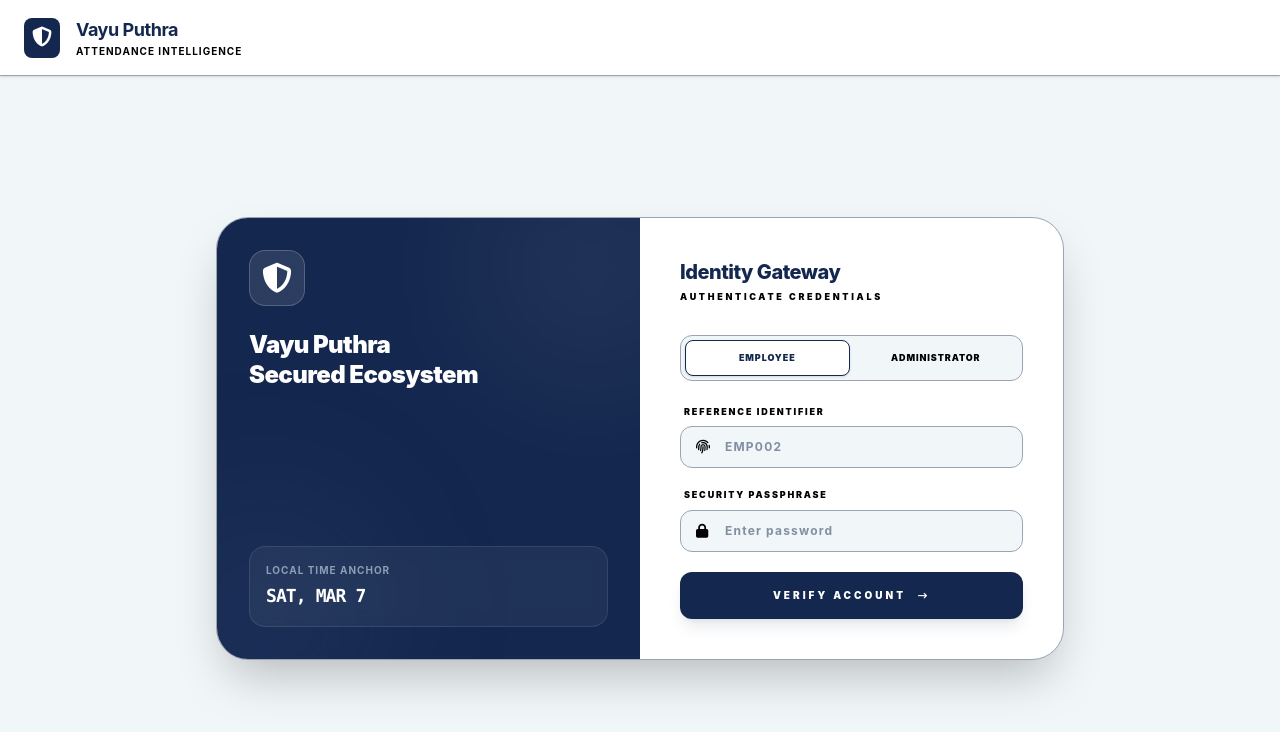
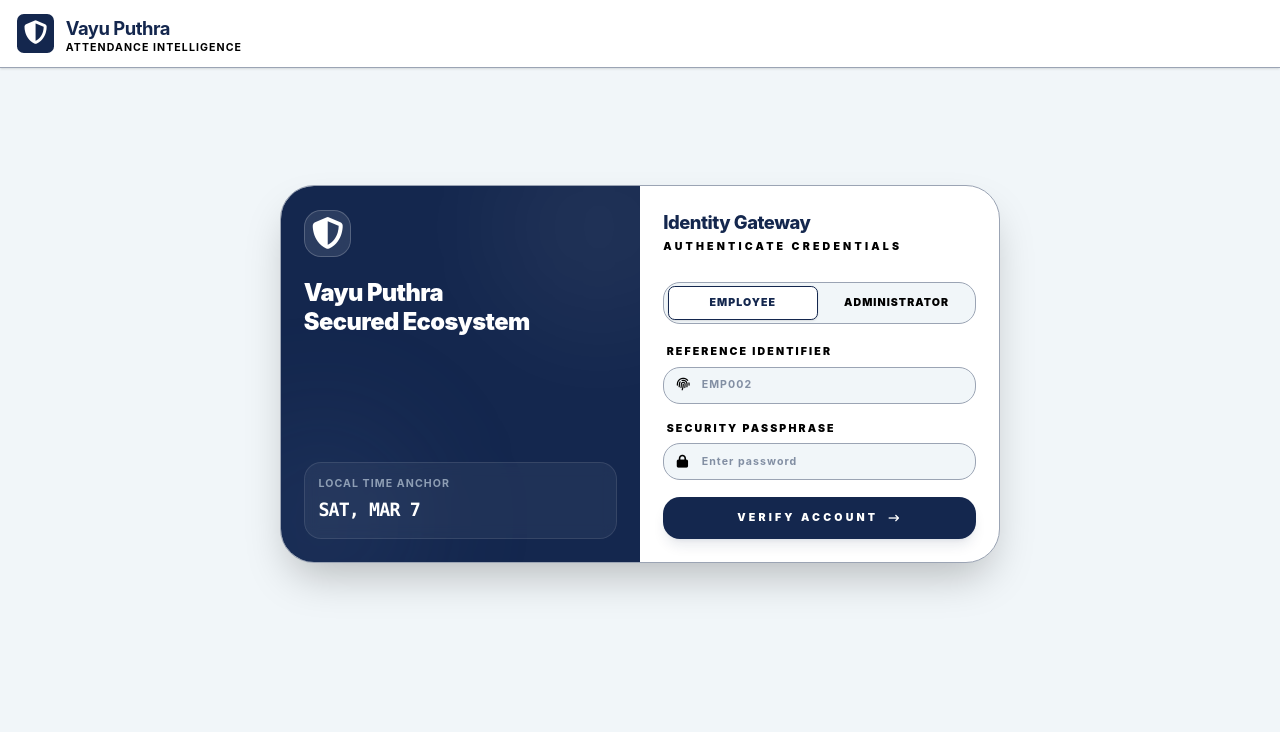
Before and after one commit to MrPavan02/attendance-demo, a React (Vite) app in the folder frontend/: page / in a window 1280 px wide. Shown: the top 732 px of the page. Built offline with nearby package versions, Linux system fonts and the light colour scheme; no server answers.

Commit message:
Update Layout.tsx

```diff
--- a/frontend/components/Layout.tsx
+++ b/frontend/components/Layout.tsx
@@ -5,46 +5,48 @@ interface LayoutProps {
   children: React.ReactNode;
   user: { name: string; id: string } | null;
   onLogout: () => void;
+  isLoginStage?: boolean;
 }
 
-const Layout: React.FC<LayoutProps> = ({ children, user, onLogout }) => {
+const Layout: React.FC<LayoutProps> = ({ children, user, onLogout, isLoginStage = false }) => {
   return (
-    <div className="min-h-screen flex flex-col bg-[#F1F6F9] text-[#14274E]">
+    <div className="min-h-screen flex flex-col bg-[#F1F6F9] text-[#14274E] device-shell fluid-typography desktop-zoom">
       <header className="bg-white border-b border-[#9BA4B4] shadow-sm sticky top-0 z-50">
-        <div className="container mx-auto px-6 py-4 flex justify-between items-center">
-          <div className="flex items-center space-x-4">
-            <div className="bg-[#14274E] p-2 rounded-lg">
+        <div className="responsive-container py-3 sm:py-4 header-shell">
+          <div className="header-brand-block">
+            <div className="header-logo bg-[#14274E] p-2 rounded-lg">
               <i className="fas fa-shield-halved text-white text-xl"></i>
             </div>
-            <div>
+            <div className="header-brand-copy">
               <h1 className="font-bold text-lg tracking-tight text-[#14274E]">Vayu Puthra</h1>
               <p className="text-[10px] uppercase font-bold tracking-widest text-[#394867]">Attendance Intelligence</p>
             </div>
           </div>
 
           {user && (
-            <div className="flex items-center space-x-6">
-              <div className="hidden md:block text-right">
-                <p className="text-sm font-semibold text-[#14274E]">{user.name}<br /><span className="text-[10px] font-bold text-[#394867] uppercase tracking-tighter">ID: {user.id}</span></p>
+            <>
+              <div className="header-user-info text-sm font-semibold text-[#14274E]">
+                <p className="leading-tight">{user.name}</p>
+                <p className="text-[10px] font-bold text-[#394867] uppercase tracking-tighter">ID: {user.id}</p>
               </div>
               <button
                 onClick={onLogout}
-                className="bg-[#F1F6F9] hover:bg-[#D6E4F0] text-[#394867] transition-colors px-4 py-2 rounded-lg text-xs font-bold border border-[#9BA4B4] flex items-center"
+                className="header-signout-btn bg-[#F1F6F9] hover:bg-[#D6E4F0] text-[#394867] transition-colors px-4 py-2 rounded-lg text-[11px] font-bold border border-[#9BA4B4] flex items-center justify-center"
               >
                 <i className="fas fa-sign-out-alt mr-2"></i> Sign Out
               </button>
-            </div>
+            </>
           )}
         </div>
       </header>
 
-      <main className="flex-grow container mx-auto px-6 py-8">
+      <main className={`flex-grow w-full responsive-container py-6 sm:py-8 mobile-safe-area fluid-main fluid-responsive ${isLoginStage ? 'login-stage-main' : ''}`}>
         {children}
       </main>
 
       {user && (
         <footer className="bg-white border-t border-[#9BA4B4] py-3">
-          <div className="container mx-auto px-6 text-center text-[#394867] text-[10px] font-bold uppercase tracking-widest">
+          <div className="responsive-container text-center text-[#394867] text-[10px] font-bold uppercase tracking-widest">
             &copy; 2024 Enterprise Secure Identity Solutions. All systems monitored.
             <span className="ml-4 px-3 py-1 bg-[#D6E4F0] text-[#14274E] rounded-full border border-[#9BA4B4]">System Status: Optimal</span>
           </div>
```
